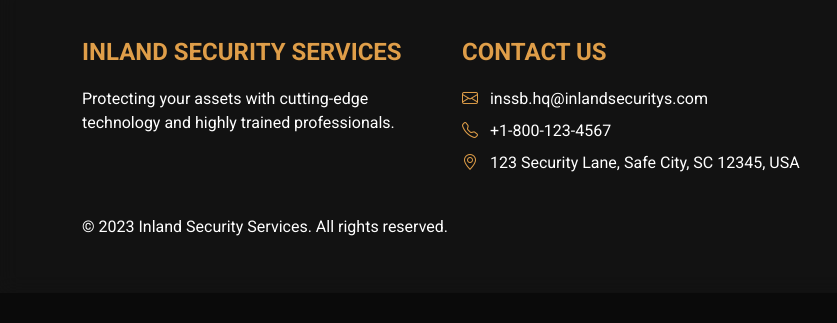
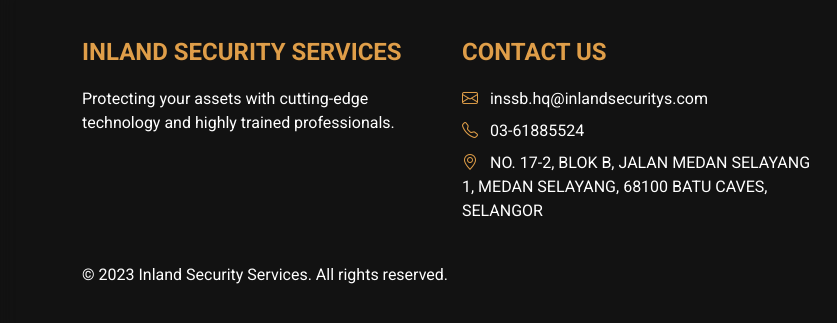
Before and after one commit to nrlmdhah/inlandsecuritys, a plain HTML site: page who-we-are.html in a window 1280 px wide. Shown: the part 1694-2017 px from the top of the page, 0-837 px from the left. Before the commit the page ends 1987 px from the top, so only its background shows below. Drawn offline with nearby package versions, Linux system fonts and the light colour scheme.

```diff
--- a/who-we-are.html
+++ b/who-we-are.html
@@ -414,19 +414,18 @@
           <div class="col-lg-4 mb-4 mb-lg-0">
             <h5>Contact Us</h5>
             <ul class="list-unstyled">
-              <li class="mb-2">
+                <li class="mb-2">
                 <i class="bi bi-envelope me-2"></i>
                 <a href="mailto:inssb.hq@inlandsecuritys.com"
-                  >inssb.hq@inlandsecuritys.com</a
-                >
+                  >inssb.hq@inlandsecuritys.com</a>
               </li>
               <li class="mb-2">
                 <i class="bi bi-telephone me-2"></i>
-                <a href="tel:+1-800-123-4567">+1-800-123-4567</a>
+                <a href="tel:03-61885524">03-61885524</a>
               </li>
               <li>
                 <i class="bi bi-geo-alt me-2"></i>
-                123 Security Lane, Safe City, SC 12345, USA
+                NO. 17-2, BLOK B, JALAN MEDAN SELAYANG 1, MEDAN SELAYANG, 68100 BATU CAVES, SELANGOR
               </li>
             </ul>
           </div>
```
